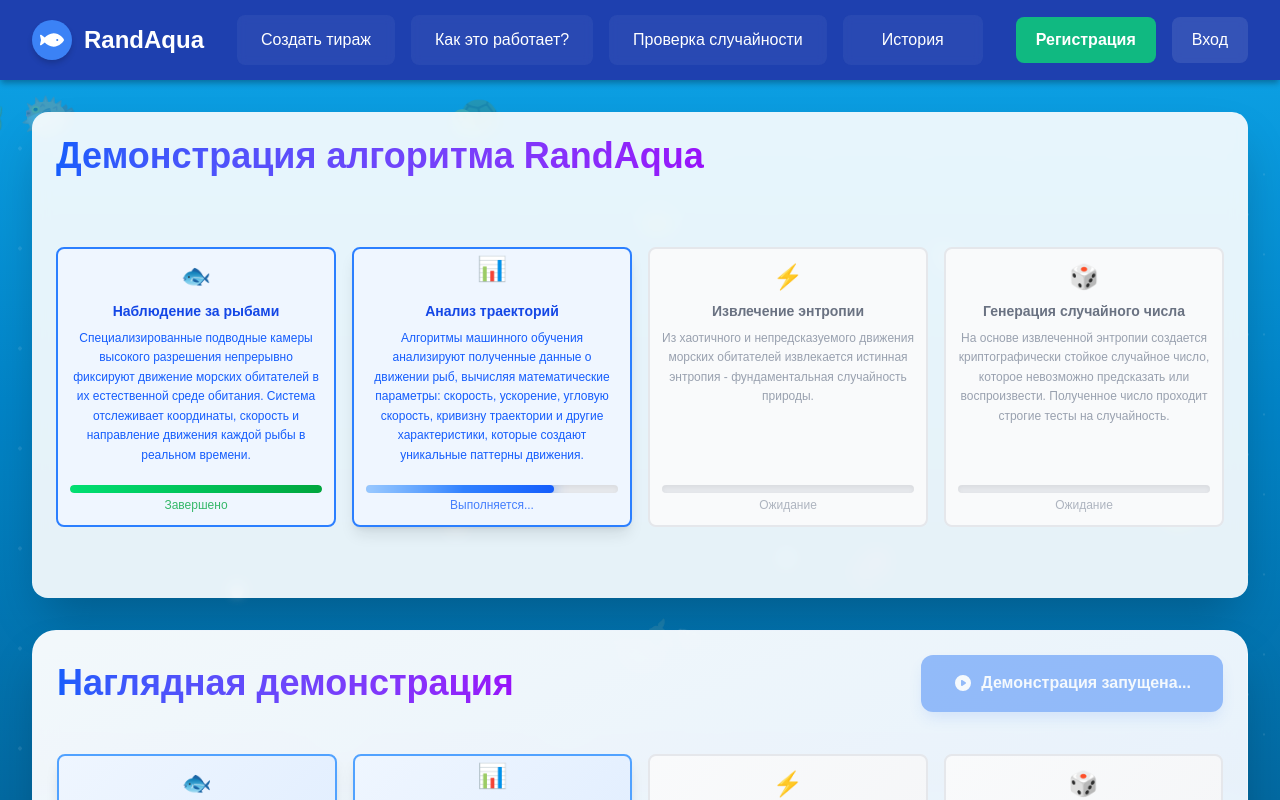
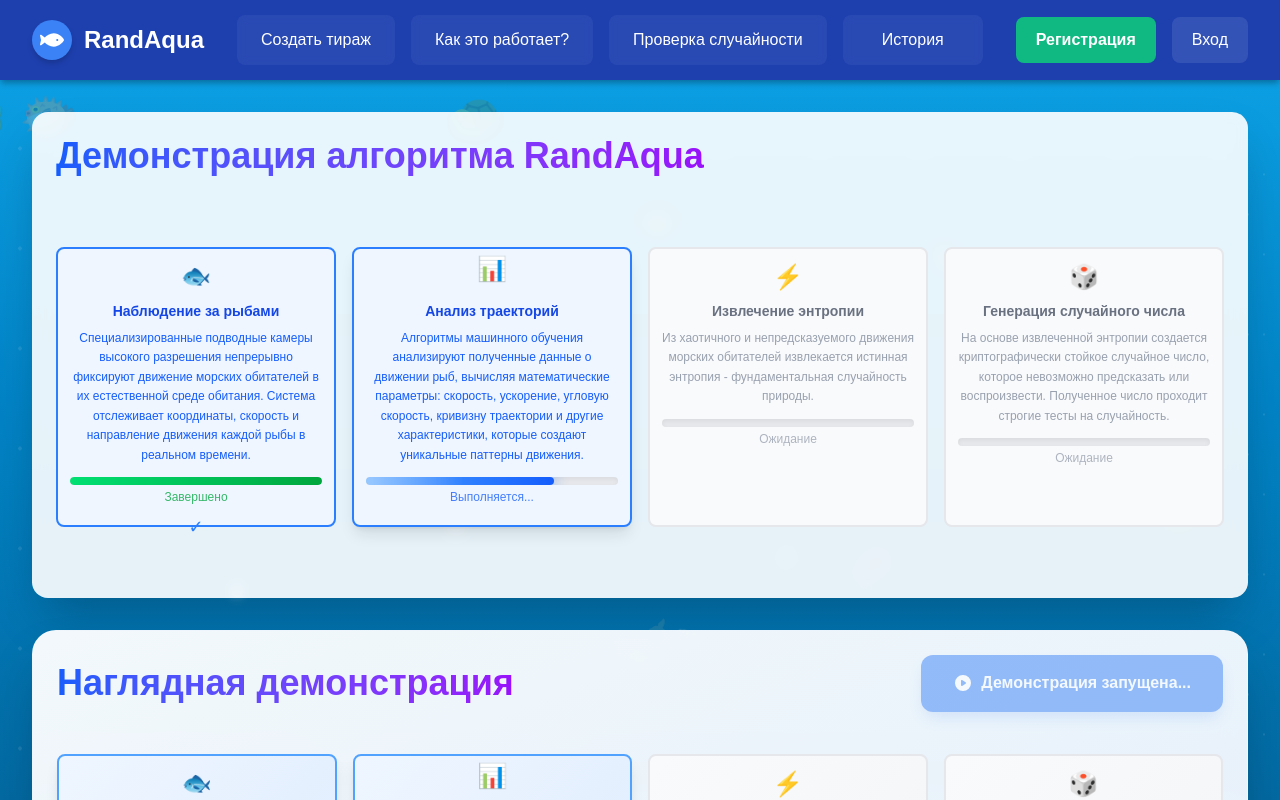
Before and after one commit to RandAqua/randaqua, a Next.js app: page /how-it-works in a window 1280 px wide. Both pictures are taken after a click on the button "Запустить демонстрацию". Shown: the top 800 px of the page. Built offline with nearby package versions, Linux system fonts and the light colour scheme.

Commit message:
изминения главного меню текст по центру

```diff
--- a/src/app/how-it-works/page.js
+++ b/src/app/how-it-works/page.js
@@ -121,7 +121,6 @@
                     }`}
                   >
                     <div className="text-center h-full flex flex-col">
-                      <div className="flex-1 flex flex-col">
                       <div className={`text-2xl mb-2 ${currentStep >= index ? 'animate-bounce' : ''}`}>
                         {step.icon}
                       </div>
@@ -131,13 +130,12 @@
                       }`}>
                         {step.title}
                       </h3>
-                        <p className={`text-xs leading-relaxed flex-1 ${
+                      <p className={`text-xs leading-relaxed ${
                         currentStep === index ? 'text-blue-600' :
                         currentStep > index ? 'text-blue-600' : 'text-gray-400'
                       }`}>
                         {step.description}
                       </p>
-                      </div>
 
                       {/* Прогресс-бар для каждого этапа */}
                       <div className="mt-3">
@@ -164,6 +162,10 @@
                            currentStep === index ? 'Выполняется...' : 'Ожидание'}
                         </div>
                       </div>
+
+                      {currentStep > index && (
+                        <div className="text-blue-500 text-lg mt-2">✓</div>
+                      )}
                     </div>
                   </div>
                 ))}
@@ -177,7 +179,6 @@
                     : 'border-gray-200 bg-gray-50'
                 }`}>
                   <div className="text-center h-full flex flex-col">
-                    <div className="flex-1 flex flex-col">
                     <div className={`text-2xl mb-2 ${currentStep >= 3 ? 'animate-bounce' : ''}`}>
                       🎲
                     </div>
@@ -187,13 +188,12 @@
                     }`}>
                       Генерация случайного числа
                     </h3>
-                      <p className={`text-xs leading-relaxed flex-1 ${
+                    <p className={`text-xs leading-relaxed ${
                       currentStep === 3 ? 'text-blue-600' :
                       currentStep > 3 ? 'text-blue-600' : 'text-gray-400'
                     }`}>
                       На основе извлеченной энтропии создается криптографически стойкое случайное число, которое невозможно предсказать или воспроизвести. Полученное число проходит строгие тесты на случайность.
                     </p>
-                    </div>
 
                     {/* Прогресс-бар для генерации числа */}
                     <div className="mt-3">
@@ -221,6 +221,9 @@
                       </div>
                     </div>
 
+                    {currentStep > 3 && (
+                      <div className="text-blue-500 text-lg mt-2">✓</div>
+                    )}
                   </div>
                 </div>
 
--- a/src/app/page.js
+++ b/src/app/page.js
@@ -75,7 +75,7 @@
 
         {/* Героическая секция RandAqua */}
         <section className="aqua-hero-section" style={{ minHeight: '100vh' }}>
-          <div className="max-w-7xl mx-auto px-4 sm:px-6 lg:px-8 aqua-text-container" style={{ paddingTop: '2rem', paddingBottom: '2rem' }}>
+          <div className="max-w-7xl mx-auto px-4 sm:px-6 lg:px-8 aqua-text-container" style={{ paddingTop: '8rem', paddingBottom: '2rem' }}>
             <div className="text-center">
               <h1 className="aqua-main-title" style={{ fontSize: '5rem', marginBottom: '2rem' }}>
                 <span className="aqua-title-line1">Истинная случайность</span>
```
Lines whose indentation alone changed are shown as unchanged.
